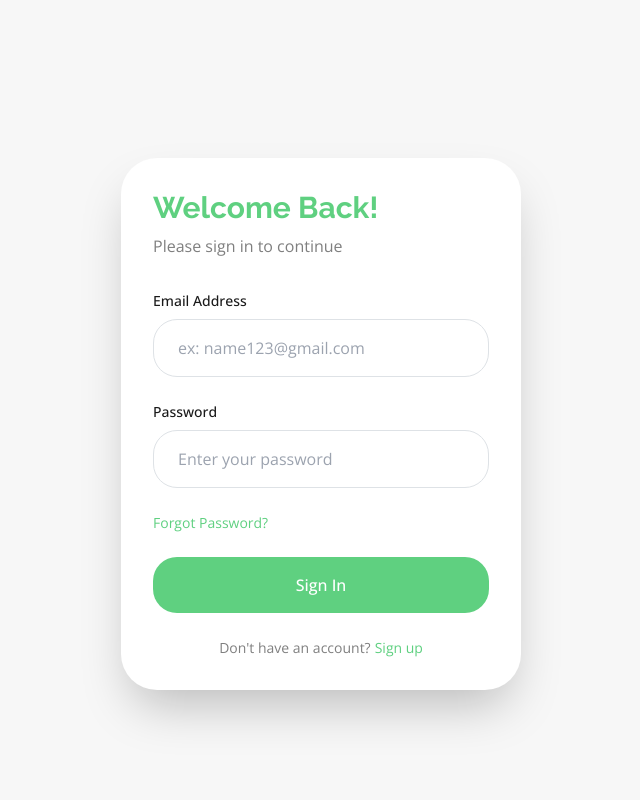
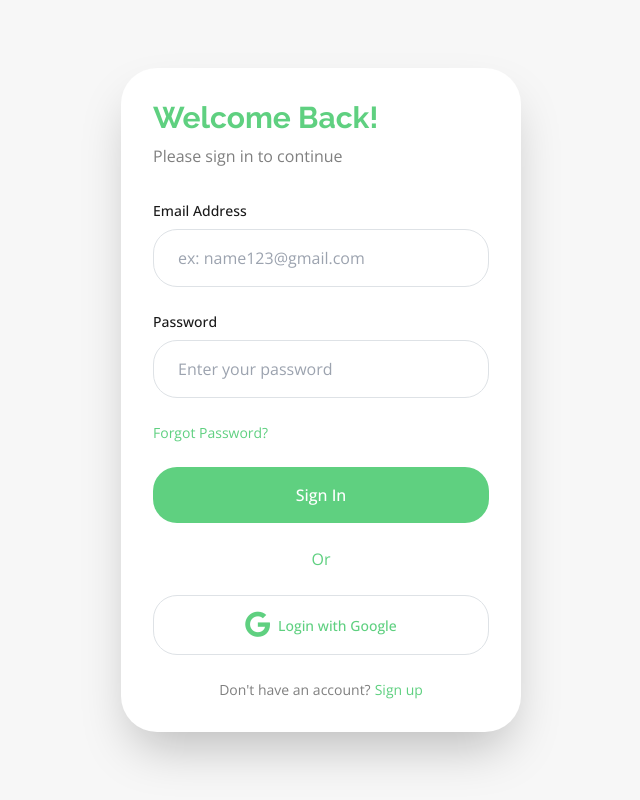
Before and after one commit to KrivonZa/mentor_FE, a React (Vite) app: page /auth in a window 1280 px wide. Shown: the whole page, without its empty margins (319-959 px from the left). Built offline with nearby package versions, Linux system fonts and the light colour scheme.

Commit message:
Fix layout and buggy

```diff
--- a/src/components/Footer.jsx
+++ b/src/components/Footer.jsx
@@ -47,8 +47,8 @@ export default function Footer() {
         <div className="col-lg-4 col-md-12 footer-newsletter">
           <h4>Our Newsletter</h4>
           <p>Subscribe to our newsletter and receive the latest news about our products and services!</p>
-          <form action="forms/newsletter.php" method="post" className="php-email-form">
-            <div className="newsletter-form"><input type="email" name="email"/><input type="submit" value="Subscribe"/></div>
+          <form className="php-email-form">
+            <div className="newsletter-form"><input type="email"/><input type="submit"/></div>
             <div className="loading">Loading</div>
             <div className="error-message"></div>
             <div className="sent-message">Your subscription request has been sent. Thank you!</div>
--- a/src/components/Header.jsx
+++ b/src/components/Header.jsx
@@ -100,8 +100,9 @@ export default function Header() {
               <li className="dropdown">
                 <NavLink
                   className="d-flex align-items-center"
+                  to="/user"
                 >
-                  <span className="me-3">{user?.fullName}</span>
+                  <span className="me-3 font-bold">{user?.fullName}</span>
                   <img
                     loading="lazy"
                     src={user?.avatar}
@@ -187,7 +188,7 @@ export default function Header() {
                       My Schedule
                     </NavLink>
                   </li>
-                  {role === "STUDENT" & (
+                  {role === "STUDENT" && (
                     <li>
                       <NavLink
                         to="/user/weekly-schedule"
--- a/src/modules/authPage/LoginForm.jsx
+++ b/src/modules/authPage/LoginForm.jsx
@@ -39,7 +39,7 @@ export function LoginForm() {
   return (
     <div id="loginContainer">
       <div id="webcrumbs">
-        <div className="min-h-screen w-full flex items-center justify-center bg-neutral-50 pt-12">
+        <div className="min-h-screen w-full flex items-center justify-center bg-neutral-50">
           <div className="w-[400px] bg-white rounded-xl shadow-2xl p-8 transform hover:scale-105 transition-all duration-300">
             <header className="mb-8">
               <h1 className="text-3xl font-bold text-[#5fd080] mb-2">
@@ -88,6 +88,14 @@ export function LoginForm() {
               >
                 Sign In
               </button>
+              <p className="text-[#5fd080] text-center">Or</p>
+              <button
+                className="flex items-center justify-center w-full py-3 border border-gray-300 rounded-lg text-sm font-medium text-[#5fd080] hover:bg-gray-100 transition duration-200 hover:-translate-y-0.5"
+              >
+                <i className="fa-brands fa-google me-2 text-[#5fd080]" style={{fontSize: "26px"}}/>
+                Login with Google
+              </button>
+
             </form>
             <p className="mt-6 text-center text-sm text-neutral-600">
               Don't have an account?
--- a/src/modules/userPage/UserProfile.jsx
+++ b/src/modules/userPage/UserProfile.jsx
@@ -48,7 +48,7 @@ export const UserProfile = () => {
 
     return (
         <div id="webcrumbs">
-            <div className="min-h-screen w-full bg-gray-50 p-4 sm:p-6 lg:p-8">
+            <div className="min-h-screen w-full bg-gray-50 p-4 sm:p-6 lg:p-8" data-aos="fade-up" data-aos-delay="100">
                 <div className="w-full max-w-7xl mx-auto bg-white rounded-2xl shadow-xl overflow-hidden">
                     <div className="flex flex-col lg:flex-row min-h-[calc(100vh-4rem)]">
                         <div className="w-full lg:w-1/3 bg-[#5fd080] p-4 sm:p-6 lg:p-8">
--- a/src/modules/userPage/UserViewSchedule.jsx
+++ b/src/modules/userPage/UserViewSchedule.jsx
@@ -2,7 +2,7 @@ import React from "react";
 import "../../../public/css/UserViewSchedule.scss"
 export const UserViewSchedule = () => {
     return (
-        <div id="webcrumbs" className="d-flex justify-content-center">
+        <div id="webcrumbs" className="d-flex justify-content-center" data-aos="fade-up" data-aos-delay="100">
             <div className="w-[1000px] bg-white rounded-xl shadow-lg p-6 mt-5 ms-5">
                 <div className="flex items-center justify-between mb-6">
                     <h1 className="text-2xl font-bold">Schedule Overview</h1>
--- a/src/modules/userPage/Wallet.jsx
+++ b/src/modules/userPage/Wallet.jsx
@@ -57,7 +57,7 @@ export function Wallet() {
     };
 
     return (
-        <div className="container mt-5 text-center">
+        <div className="container mt-5 text-center" data-aos="fade-up" data-aos-delay="100">
             <h2 className="mb-4">Your Wallet</h2>
             <div className="card p-4 shadow-lg">
                 <h4>Balance:</h4>
```
